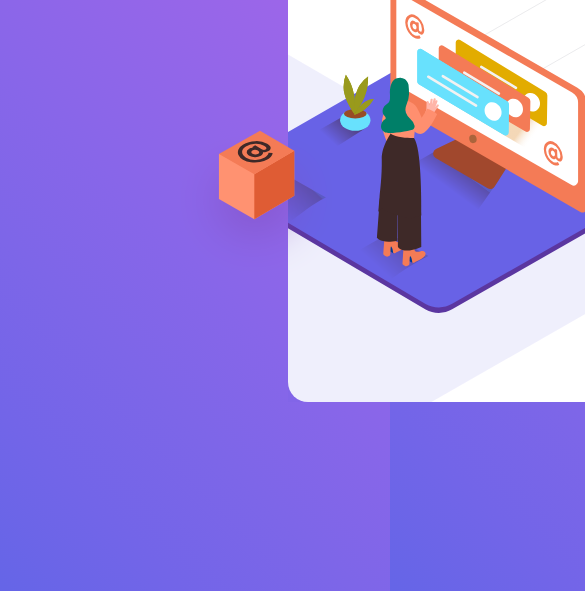
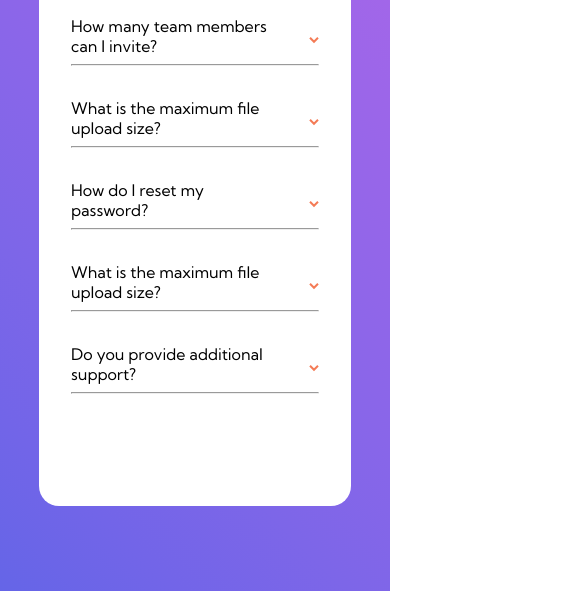
Before and after one commit to ujwalvinay/FAQ-accordin-card, a plain HTML site: page index.html in a window 390 px wide. Shown: the part 253-844 px from the top of the page, 585 px wide, since content can reach past the window. Drawn offline with nearby package versions, Linux system fonts and the light colour scheme; a script that the page names is missing.

Commit message:
stylesheet updated

```diff
--- a/style.css
+++ b/style.css
@@ -3,6 +3,7 @@
   margin: 0;
   padding: 0;
   box-sizing: border-box;
+  font-family: "Kumbh Sans", sans-serif;
 }
 
 body {
@@ -31,9 +32,9 @@ body {
   width: 100%;
 }
 .container .img-div .mainImg {
-  left: -4.5rem;
-  top: 3rem;
-  width: 100%;
+  left: -4rem;
+  top: 5rem;
+  width: 105%;
   z-index: 2;
 }
 .container .img-div .bgImg {
@@ -43,14 +44,15 @@ body {
 }
 .container .text-div {
   position: relative;
+  width: 60%;
   padding: 3rem 0;
   padding-right: 4rem;
 }
 .container .text-div .boxImg {
   position: absolute;
-  width: 45%;
+  width: 150px;
   top: 12rem;
-  left: -36rem;
+  left: -31rem;
   z-index: 100;
 }
 .container .text-div .answer {
@@ -75,4 +77,59 @@ body {
   height: -webkit-fit-content;
   height: -moz-fit-content;
   height: fit-content;
+}
+.container .text-div .Questions .answer .answer-div {
+  display: flex;
+  align-items: center;
+  gap: 2rem;
+}
+.container .text-div .Questions .answer .answer-div img {
+  height: -webkit-fit-content;
+  height: -moz-fit-content;
+  height: fit-content;
+  transform: rotate(180deg);
+}
+.container .text-div .Questions .answer p {
+  margin-block: 10px;
+}
+.container .text-div .Questions .answer p:hover {
+  color: black;
+}
+
+@media screen and (max-width: 540px) {
+  body, html {
+    overflow-x: hidden;
+  }
+  body {
+    position: relative;
+    background-repeat: no-repeat;
+    background-size: cover;
+    width: 100%;
+  }
+  .container {
+    flex-direction: column;
+    width: 80%;
+  }
+  .container .img-div {
+    width: 100%;
+    overflow: visible;
+  }
+  .container .img-div .mainImg {
+    left: 1rem;
+    top: -8rem;
+    width: 90%;
+    z-index: 2;
+  }
+  .container .img-div .bgImg {
+    display: none;
+  }
+  .container .text-div {
+    padding: 2rem;
+    width: 100%;
+    margin: 3rem auto;
+  }
+  .container .text-div h1 {
+    text-align: center;
+    font-weight: 700;
+  }
 }/*# sourceMappingURL=style.css.map */
```
